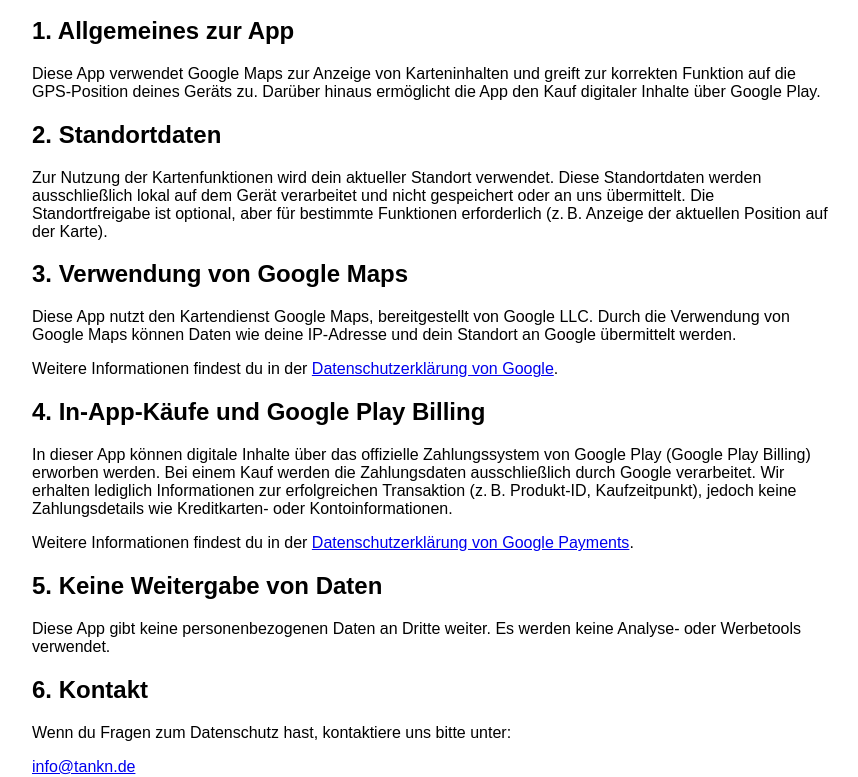
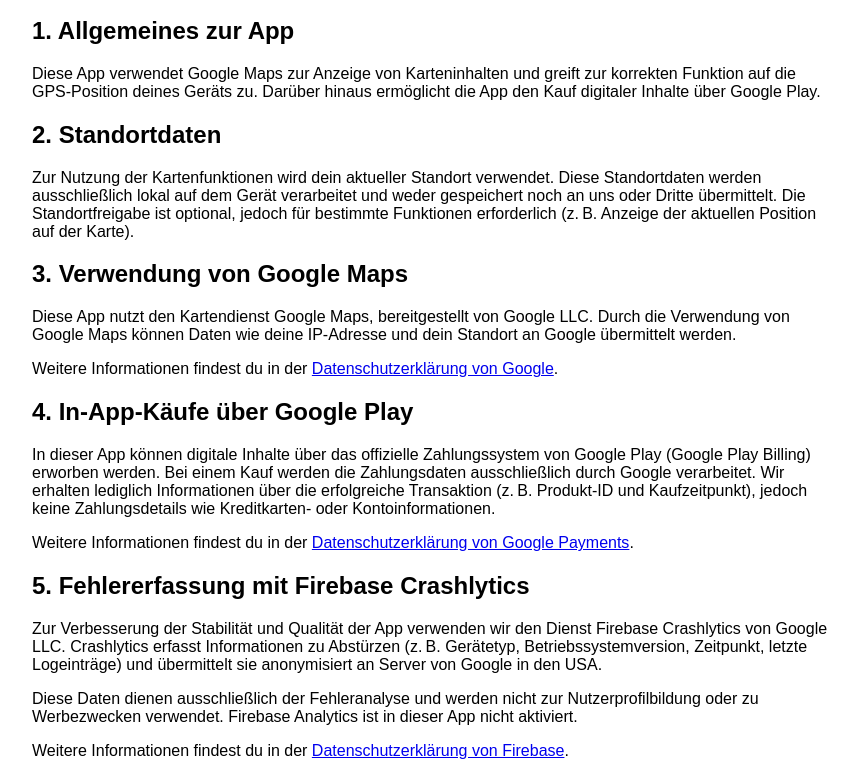
Before and after one commit to jigga9999/datenschutzerklaerung, a plain HTML site: page index.html in a window 1280 px wide. Shown: the part 151-928 px from the top of the page, without its empty margins (208-1066 px from the left). Drawn offline with Linux system fonts and the light colour scheme.

Commit message:
Update index.html

```diff
--- a/index.html
+++ b/index.html
@@ -14,20 +14,25 @@
   <p>Diese App verwendet Google Maps zur Anzeige von Karteninhalten und greift zur korrekten Funktion auf die GPS-Position deines Geräts zu. Darüber hinaus ermöglicht die App den Kauf digitaler Inhalte über Google Play.</p>
 
   <h2>2. Standortdaten</h2>
-  <p>Zur Nutzung der Kartenfunktionen wird dein aktueller Standort verwendet. Diese Standortdaten werden ausschließlich lokal auf dem Gerät verarbeitet und nicht gespeichert oder an uns übermittelt. Die Standortfreigabe ist optional, aber für bestimmte Funktionen erforderlich (z. B. Anzeige der aktuellen Position auf der Karte).</p>
+  <p>Zur Nutzung der Kartenfunktionen wird dein aktueller Standort verwendet. Diese Standortdaten werden ausschließlich lokal auf dem Gerät verarbeitet und weder gespeichert noch an uns oder Dritte übermittelt. Die Standortfreigabe ist optional, jedoch für bestimmte Funktionen erforderlich (z. B. Anzeige der aktuellen Position auf der Karte).</p>
 
   <h2>3. Verwendung von Google Maps</h2>
   <p>Diese App nutzt den Kartendienst Google Maps, bereitgestellt von Google LLC. Durch die Verwendung von Google Maps können Daten wie deine IP-Adresse und dein Standort an Google übermittelt werden.</p>
-  <p>Weitere Informationen findest du in der <a href="https://policies.google.com/privacy" target="_blank">Datenschutzerklärung von Google</a>.</p>
+  <p>Weitere Informationen findest du in der <a href="https://policies.google.com/privacy" target="_blank" rel="noopener noreferrer">Datenschutzerklärung von Google</a>.</p>
 
-  <h2>4. In-App-Käufe und Google Play Billing</h2>
-  <p>In dieser App können digitale Inhalte über das offizielle Zahlungssystem von Google Play (Google Play Billing) erworben werden. Bei einem Kauf werden die Zahlungsdaten ausschließlich durch Google verarbeitet. Wir erhalten lediglich Informationen zur erfolgreichen Transaktion (z. B. Produkt-ID, Kaufzeitpunkt), jedoch keine Zahlungsdetails wie Kreditkarten- oder Kontoinformationen.</p>
-  <p>Weitere Informationen findest du in der <a href="https://payments.google.com/payments/u/0/home#privacy" target="_blank">Datenschutzerklärung von Google Payments</a>.</p>
+  <h2>4. In-App-Käufe über Google Play</h2>
+  <p>In dieser App können digitale Inhalte über das offizielle Zahlungssystem von Google Play (Google Play Billing) erworben werden. Bei einem Kauf werden die Zahlungsdaten ausschließlich durch Google verarbeitet. Wir erhalten lediglich Informationen über die erfolgreiche Transaktion (z. B. Produkt-ID und Kaufzeitpunkt), jedoch keine Zahlungsdetails wie Kreditkarten- oder Kontoinformationen.</p>
+  <p>Weitere Informationen findest du in der <a href="https://payments.google.com/payments/u/0/home#privacy" target="_blank" rel="noopener noreferrer">Datenschutzerklärung von Google Payments</a>.</p>
 
-  <h2>5. Keine Weitergabe von Daten</h2>
-  <p>Diese App gibt keine personenbezogenen Daten an Dritte weiter. Es werden keine Analyse- oder Werbetools verwendet.</p>
+  <h2>5. Fehlererfassung mit Firebase Crashlytics</h2>
+  <p>Zur Verbesserung der Stabilität und Qualität der App verwenden wir den Dienst Firebase Crashlytics von Google LLC. Crashlytics erfasst Informationen zu Abstürzen (z. B. Gerätetyp, Betriebssystemversion, Zeitpunkt, letzte Logeinträge) und übermittelt sie anonymisiert an Server von Google in den USA.</p>
+  <p>Diese Daten dienen ausschließlich der Fehleranalyse und werden nicht zur Nutzerprofilbildung oder zu Werbezwecken verwendet. Firebase Analytics ist in dieser App nicht aktiviert.</p>
+  <p>Weitere Informationen findest du in der <a href="https://firebase.google.com/support/privacy" target="_blank" rel="noopener noreferrer">Datenschutzerklärung von Firebase</a>.</p>
 
-  <h2>6. Kontakt</h2>
+  <h2>6. Keine Weitergabe personenbezogener Daten</h2>
+  <p>Diese App gibt keine personenbezogenen Daten an Dritte weiter. Es werden keine Analyse- oder Werbetools eingesetzt.</p>
+
+  <h2>7. Kontakt</h2>
   <p>Wenn du Fragen zum Datenschutz hast, kontaktiere uns bitte unter:</p>
   <p><a href="mailto:info@tankn.de">info@tankn.de</a></p>
 
```
